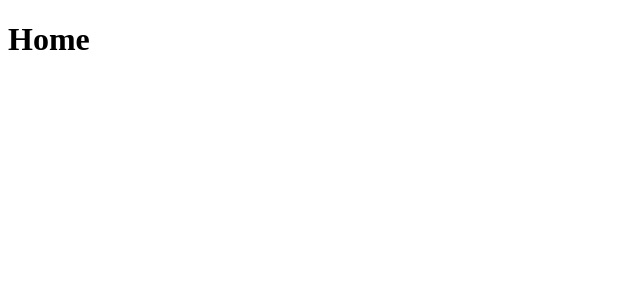
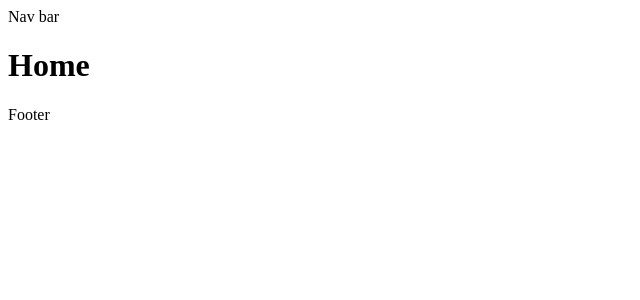
Before and after one commit to joffreynk/skills-show, a Next.js app: page / in a window 1280 px wide. Shown: the top 300 px of the page, without its empty margins (0-640 px from the left). Built offline with nearby package versions, Linux system fonts and the light colour scheme.

Commit message:
immport navbar and footer

```diff
--- a/app/layout.tsx
+++ b/app/layout.tsx
@@ -1,3 +1,6 @@
+import NavBar from '@/components/NavBar'
+import Footer from '@/components/Footer'
+
 export const metadata = {
   title: 'skills show',
   description: 'showcase your skiils and match your interest',
@@ -10,7 +13,11 @@
 }) {
   return (
     <html lang="en">
-      <body>{children}</body>
+      <body>
+        <NavBar />
+        {children}
+        <Footer />
+      </body>
     </html>
   )
 }
--- a/components/Footer.tsx
+++ b/components/Footer.tsx
@@ -1,3 +1,9 @@
 const Footer = ()=>{
+  return (
+    <div>
+        Footer
+    </div>
+  )
+}
 
-}
+export default Footer;
--- a/components/NavBar.tsx
+++ b/components/NavBar.tsx
@@ -1,7 +1,9 @@
-const NarBar = () =>{
+ const NarvBar = () =>{
   return (
     <div>
       Nav bar
     </div>
   )
 }
+
+export default NarvBar;
```
